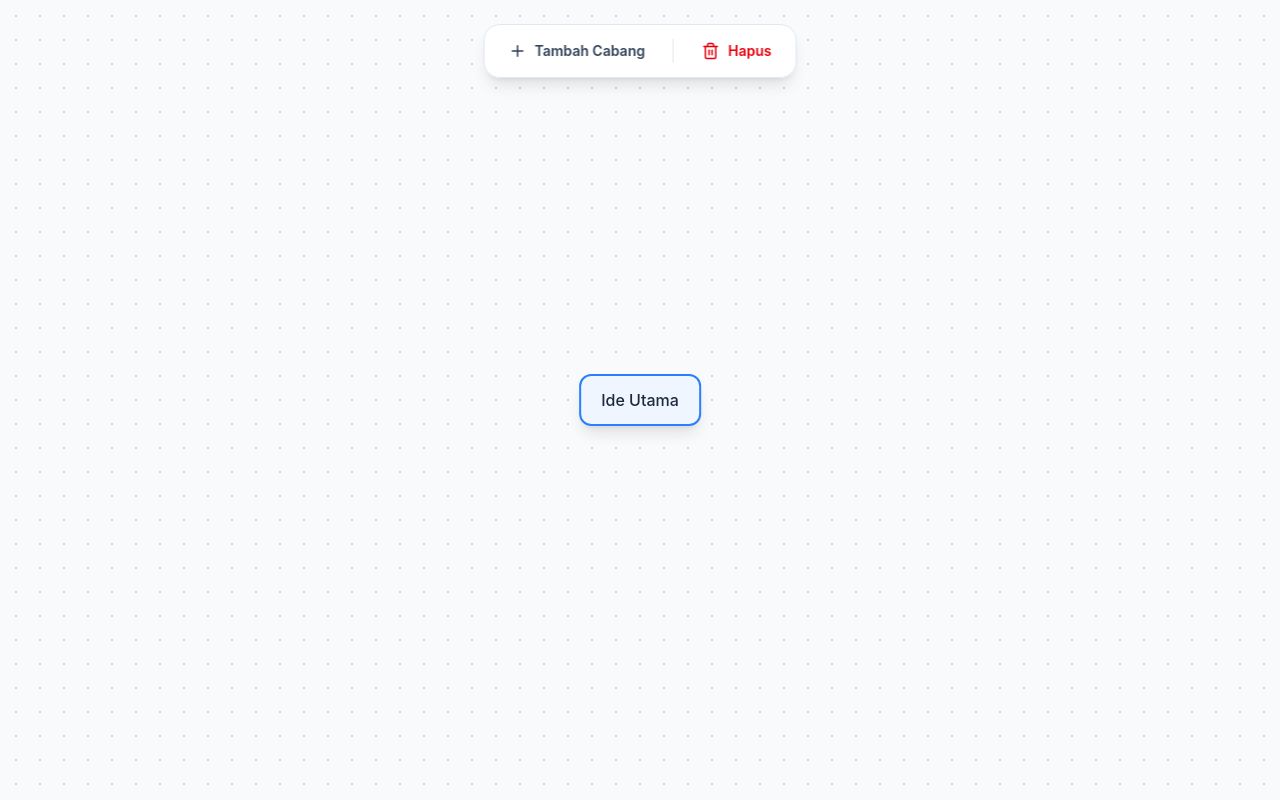
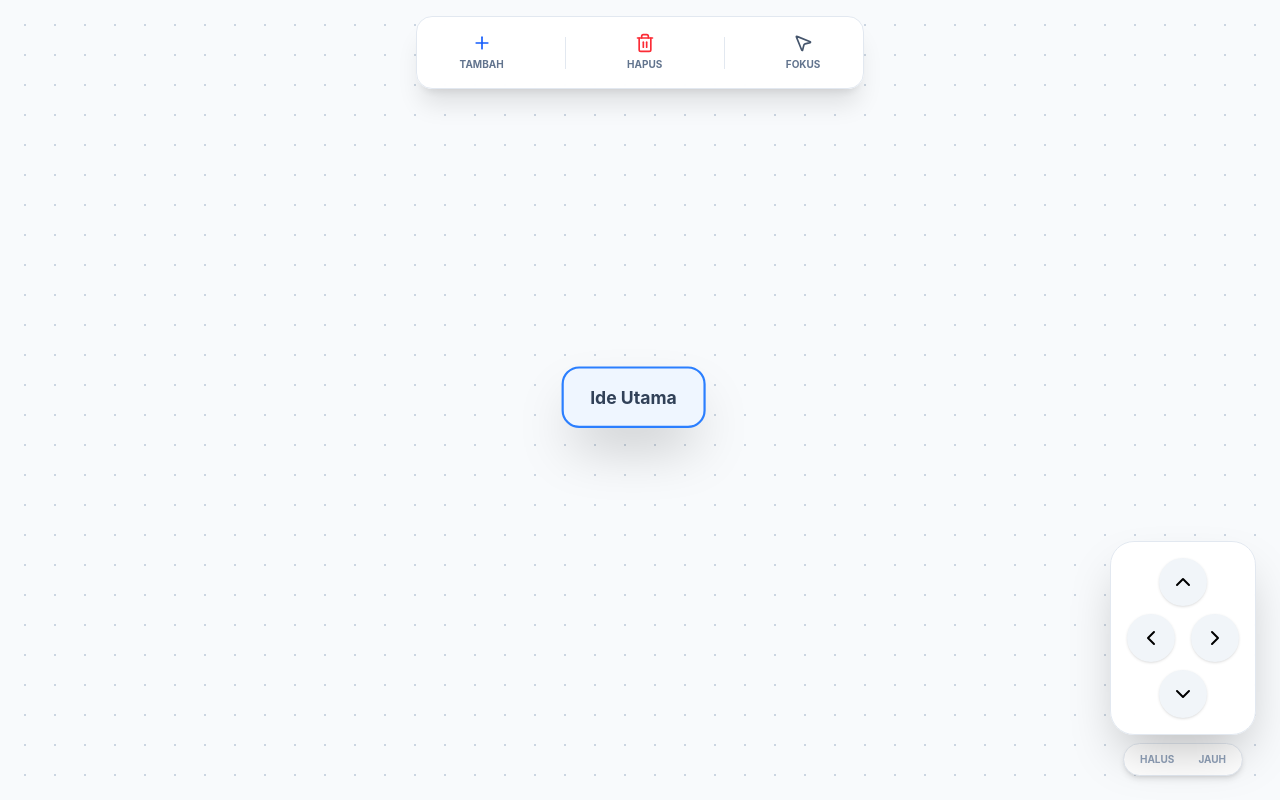
Before and after one commit to rvnd-sys16/aplikasi-mindmap, a React app: page / in a window 1280 px wide. Built offline with nearby package versions, Linux system fonts and the light colour scheme; the HTML template or start-up script is replaced by a standard one.

Commit message:
Refactor App component with manual movement controls

```diff
--- a/src/App.jsx
+++ b/src/App.jsx
@@ -1,5 +1,5 @@
 import React, { useState, useRef, useEffect } from 'react';
-import { Plus, Trash2, AlertCircle } from 'lucide-react';
+import { Plus, Trash2, AlertCircle, ChevronUp, ChevronDown, ChevronLeft, ChevronRight, MousePointer2 } from 'lucide-react';
 
 export default function App() {
   // State untuk menyimpan daftar node (ide/cabang)
@@ -10,128 +10,83 @@ export default function App() {
   // State interaksi
   const [selectedNodeId, setSelectedNodeId] = useState('root');
   const [editingNodeId, setEditingNodeId] = useState(null);
-  const [draggingNodeId, setDraggingNodeId] = useState(null);
-  const [isHolding, setIsHolding] = useState(false); // State baru untuk tanda sedang ditahan
+  const [moveStep, setMoveStep] = useState(50); // Jarak pergeseran manual
 
-  // Ref untuk timer long press
-  const holdTimerRef = useRef(null);
-  const LONG_PRESS_DURATION = 400; // Durasi hold dalam milidetik
-
-  // Offset untuk memastikan drag & drop mulus
-  const [dragOffset, setDragOffset] = useState({ x: 0, y: 0 });
   const [message, setMessage] = useState('');
 
   // Referensi untuk area canvas
   const containerRef = useRef(null);
   const wrapperRef = useRef(null);
 
-  // Pusatkan scroll ke node utama saat pertama kali dimuat
+  // Pusatkan scroll ke node aktif
+  const focusOnNode = (node) => {
+    if (wrapperRef.current && node) {
+      wrapperRef.current.scrollTo({
+        left: node.x - window.innerWidth / 2,
+        top: node.y - window.innerHeight / 2,
+        behavior: 'smooth'
+      });
+    }
+  };
+
   useEffect(() => {
-    if (wrapperRef.current) {
-      wrapperRef.current.scrollLeft = 1500 - window.innerWidth / 2;
-      wrapperRef.current.scrollTop = 1500 - window.innerHeight / 2;
-    }
+    const root = nodes.find(n => n.id === 'root');
+    focusOnNode(root);
   }, []);
 
-  // Fungsi untuk memulai timer deteksi "Hold"
-  const initiateHold = (clientX, clientY, id) => {
-    const node = nodes.find(n => n.id === id);
-    if (!node || !containerRef.current) return;
+  // Fungsi Gerak Manual
+  const moveNodeManual = (direction) => {
+    if (!selectedNodeId) return;
 
-    setSelectedNodeId(id);
+    setNodes(prevNodes => {
+      const newNodes = prevNodes.map(n => {
+        if (n.id === selectedNodeId) {
+          let newX = n.x;
+          let newY = n.y;
 
-    // Bersihkan timer sebelumnya jika ada
-    if (holdTimerRef.current) clearTimeout(holdTimerRef.current);
+          if (direction === 'up') newY -= moveStep;
+          if (direction === 'down') newY += moveStep;
+          if (direction === 'left') newX -= moveStep;
+          if (direction === 'right') newX += moveStep;
 
-    // Set timer baru
-    holdTimerRef.current = setTimeout(() => {
-      const rect = containerRef.current.getBoundingClientRect();
-      const x = clientX - rect.left;
-      const y = clientY - rect.top;
+          // Batasan kanvas
+          newX = Math.max(50, Math.min(2950, newX));
+          newY = Math.max(50, Math.min(2950, newY));
 
-      setDragOffset({ x: x - node.x, y: y - node.y });
-      setDraggingNodeId(id);
-      setIsHolding(true); // Memberikan feedback visual
-
-      // Berikan getaran halus jika di dukung perangkat (Android)
-      if (window.navigator && window.navigator.vibrate) {
-        window.navigator.vibrate(50);
+          const updatedNode = { ...n, x: newX, y: newY };
+          // Fokuskan kamera ke node yang sedang digeser
+          focusOnNode(updatedNode);
+          return updatedNode;
         }
-    }, LONG_PRESS_DURATION);
+        return n;
+      });
+      return newNodes;
+    });
   };
 
-  const cancelHold = () => {
-    if (holdTimerRef.current) {
-      clearTimeout(holdTimerRef.current);
-      holdTimerRef.current = null;
-    }
-    setDraggingNodeId(null);
-    setIsHolding(false);
-  };
-
-  // Handler Mouse
-  const handleNodeMouseDown = (e, id) => {
-    e.stopPropagation();
-    initiateHold(e.clientX, e.clientY, id);
-  };
-
-  // Handler Touch (Android/iOS)
-  const handleNodeTouchStart = (e, id) => {
-    const touch = e.touches[0];
-    initiateHold(touch.clientX, touch.clientY, id);
-  };
-
-  const handleCanvasMouseDown = () => {
-    setSelectedNodeId(null);
+  const handleNodeClick = (id) => {
+    setSelectedNodeId(id);
     setEditingNodeId(null);
     setMessage('');
   };
 
-  // Logika pergerakan (Mouse & Touch)
-  const moveDragging = (clientX, clientY) => {
-    if (!draggingNodeId || !containerRef.current) return;
-
-    const rect = containerRef.current.getBoundingClientRect();
-    const mouseX = clientX - rect.left;
-    const mouseY = clientY - rect.top;
-
-    const newX = Math.max(50, Math.min(2950, mouseX - dragOffset.x));
-    const newY = Math.max(50, Math.min(2950, mouseY - dragOffset.y));
-
-    setNodes(nodes.map(n =>
-      n.id === draggingNodeId
-        ? { ...n, x: newX, y: newY }
-        : n
-    ));
-  };
-
-  const handleMouseMove = (e) => moveDragging(e.clientX, e.clientY);
-
-  const handleTouchMove = (e) => {
-    if (draggingNodeId) {
-      // Mencegah layar bergeser/scroll saat kita sedang drag node
-      if (e.cancelable) e.preventDefault();
-      const touch = e.touches[0];
-      moveDragging(touch.clientX, touch.clientY);
-    } else {
-      // Jika user bergerak sebelum timer selesai, batalkan hold
-      if (holdTimerRef.current) {
-        clearTimeout(holdTimerRef.current);
-        holdTimerRef.current = null;
-      }
+  const handleCanvasClick = (e) => {
+    if (e.target === e.currentTarget || e.target.id === 'canvas-grid') {
+      setSelectedNodeId(null);
+      setEditingNodeId(null);
     }
   };
 
   const handleAddChild = () => {
     if (!selectedNodeId) {
-      setMessage('Pilih node terlebih dahulu untuk menambahkan cabang.');
+      setMessage('Pilih node terlebih dahulu.');
       return;
     }
     const parent = nodes.find(n => n.id === selectedNodeId);
     const newNode = {
       id: Date.now().toString(),
       text: 'Ide Baru',
-      x: parent.x + 200,
+      x: parent.x + 150,
       y: parent.y + (Math.random() * 100 - 50),
       parentId: parent.id
     };
@@ -139,12 +94,12 @@ export default function App() {
     setSelectedNodeId(newNode.id);
     setEditingNodeId(newNode.id);
     setMessage('');
+    focusOnNode(newNode);
   };
 
   const handleDeleteNode = () => {
-    if (!selectedNodeId) return;
-    if (selectedNodeId === 'root') {
-      setMessage('Node utama tidak dapat dihapus.');
+    if (!selectedNodeId || selectedNodeId === 'root') {
+      setMessage(selectedNodeId === 'root' ? 'Node utama tidak bisa dihapus.' : 'Pilih node.');
       return;
     }
 
@@ -160,17 +115,11 @@ export default function App() {
     const toDelete = [selectedNodeId, ...getDescendants(selectedNodeId, nodes).map(n => n.id)];
     setNodes(nodes.filter(n => !toDelete.includes(n.id)));
     setSelectedNodeId(null);
-    setMessage('');
   };
 
   const renderLine = (parent, child) => {
     const dx = child.x - parent.x;
-    const controlPointX1 = parent.x + dx * 0.5;
-    const controlPointY1 = parent.y;
-    const controlPointX2 = child.x - dx * 0.5;
-    const controlPointY2 = child.y;
-
-    const path = `M ${parent.x} ${parent.y} C ${controlPointX1} ${controlPointY1}, ${controlPointX2} ${controlPointY2}, ${child.x} ${child.y}`;
+    const path = `M ${parent.x} ${parent.y} C ${parent.x + dx * 0.5} ${parent.y}, ${child.x - dx * 0.5} ${child.y}, ${child.x} ${child.y}`;
 
     return (
       <path
@@ -185,115 +134,140 @@ export default function App() {
   };
 
   return (
-    <div className="flex flex-col w-full h-screen bg-slate-100 font-sans overflow-hidden">
+    <div className="flex flex-col w-full h-screen bg-slate-100 font-sans overflow-hidden relative">
 
       {/* Toolbar Atas */}
-      <div className="absolute top-6 left-1/2 -translate-x-1/2 bg-white/90 backdrop-blur-md px-2 py-2 rounded-2xl shadow-lg border border-slate-200 flex items-center gap-2 z-20">
-        <button
-          onClick={handleAddChild}
-          className="flex items-center gap-2 px-4 py-2 hover:bg-slate-100 rounded-xl transition-colors text-sm font-semibold text-slate-700"
-        >
-          <Plus size={18} /> Tambah Cabang
+      <div className="absolute top-4 left-1/2 -translate-x-1/2 bg-white/95 backdrop-blur-md px-3 py-2 rounded-2xl shadow-xl border border-slate-200 flex items-center gap-2 z-30 w-[90%] max-w-md justify-around">
+        <button onClick={handleAddChild} className="flex flex-col items-center gap-1 p-2 hover:bg-slate-50 rounded-xl transition-colors">
+          <Plus size={20} className="text-blue-600" />
+          <span className="text-[10px] font-bold text-slate-500 uppercase">Tambah</span>
         </button>
-        <div className="w-px h-6 bg-slate-200 mx-1"></div>
-        <button
-          onClick={handleDeleteNode}
-          className="flex items-center gap-2 px-4 py-2 hover:bg-red-50 text-red-600 rounded-xl transition-colors text-sm font-semibold"
-        >
-          <Trash2 size={18} /> Hapus
+        <div className="w-px h-8 bg-slate-200"></div>
+        <button onClick={handleDeleteNode} className="flex flex-col items-center gap-1 p-2 hover:bg-red-50 rounded-xl transition-colors">
+          <Trash2 size={20} className="text-red-500" />
+          <span className="text-[10px] font-bold text-slate-500 uppercase">Hapus</span>
+        </button>
+        <div className="w-px h-8 bg-slate-200"></div>
+        <button onClick={() => focusOnNode(nodes.find(n => n.id === selectedNodeId) || nodes[0])} className="flex flex-col items-center gap-1 p-2 hover:bg-slate-50 rounded-xl transition-colors">
+          <MousePointer2 size={20} className="text-slate-600" />
+          <span className="text-[10px] font-bold text-slate-500 uppercase">Fokus</span>
         </button>
       </div>
 
+      {/* Pesan Error/Info */}
       {message && (
-        <div className="absolute bottom-6 left-1/2 -translate-x-1/2 bg-red-100 text-red-700 px-4 py-3 rounded-xl shadow-md border border-red-200 flex items-center gap-3 z-20 animate-bounce">
-          <AlertCircle size={20} />
-          <span className="text-sm font-medium">{message}</span>
+        <div className="absolute top-20 left-1/2 -translate-x-1/2 bg-red-500 text-white px-4 py-2 rounded-full shadow-lg text-xs font-bold z-30 animate-pulse">
+          {message}
+        </div>
+      )}
+
+      {/* Kontrol Gerak Manual (D-Pad) */}
+      {selectedNodeId && (
+        <div className="absolute bottom-6 right-6 z-40 flex flex-col items-center gap-2">
+          <div className="bg-white/90 backdrop-blur-md p-4 rounded-3xl shadow-2xl border border-slate-200 flex flex-col items-center gap-2">
+            <button onClick={() => moveNodeManual('up')} className="p-3 bg-slate-100 rounded-full active:bg-blue-500 active:text-white shadow-sm">
+              <ChevronUp size={24} />
+            </button>
+            <div className="flex gap-4">
+              <button onClick={() => moveNodeManual('left')} className="p-3 bg-slate-100 rounded-full active:bg-blue-500 active:text-white shadow-sm">
+                <ChevronLeft size={24} />
+              </button>
+              <button onClick={() => moveNodeManual('right')} className="p-3 bg-slate-100 rounded-full active:bg-blue-500 active:text-white shadow-sm">
+                <ChevronRight size={24} />
+              </button>
+            </div>
+            <button onClick={() => moveNodeManual('down')} className="p-3 bg-slate-100 rounded-full active:bg-blue-500 active:text-white shadow-sm">
+              <ChevronDown size={24} />
+            </button>
+          </div>
+
+          {/* Switch Jarak Gerak */}
+          <div className="flex bg-white rounded-full p-1 shadow-md border border-slate-200 overflow-hidden">
+            <button
+              onClick={() => setMoveStep(20)}
+              className={`px-3 py-1 text-[10px] font-bold rounded-full transition-all ${moveStep === 20 ? 'bg-blue-500 text-white' : 'text-slate-400'}`}
+            >
+              HALUS
+            </button>
+            <button
+              onClick={() => setMoveStep(100)}
+              className={`px-3 py-1 text-[10px] font-bold rounded-full transition-all ${moveStep === 100 ? 'bg-blue-500 text-white' : 'text-slate-400'}`}
+            >
+              JAUH
+            </button>
+          </div>
         </div>
       )}
 
       {/* Area Canvas */}
       <div
         ref={wrapperRef}
-        className="flex-1 overflow-auto relative scroll-smooth"
-        onMouseUp={cancelHold}
-        onMouseLeave={cancelHold}
-        onTouchEnd={cancelHold}
+        className="flex-1 overflow-auto relative touch-none bg-slate-50"
+        onClick={handleCanvasClick}
       >
         <div
           ref={containerRef}
-          className="absolute w-[3000px] h-[3000px] bg-slate-50"
+          id="canvas-grid"
+          className="absolute w-[3000px] h-[3000px]"
           style={{
             backgroundImage: 'radial-gradient(#cbd5e1 1.5px, transparent 1.5px)',
-            backgroundSize: '24px 24px'
+            backgroundSize: '30px 30px'
           }}
-          onMouseDown={handleCanvasMouseDown}
-          onMouseMove={handleMouseMove}
-          onTouchMove={handleTouchMove}
         >
-          <svg className="absolute top-0 left-0 w-full h-full pointer-events-none z-0">
+          <svg className="absolute top-0 left-0 w-full h-full pointer-events-none">
             {nodes.filter(n => n.parentId).map(node => {
               const parent = nodes.find(n => n.id === node.parentId);
               return parent ? renderLine(parent, node) : null;
             })}
           </svg>
 
-          {nodes.map(node => {
-            const isDraggingThis = draggingNodeId === node.id;
-            return (
+          {nodes.map(node => (
             <div
               key={node.id}
               style={{
                 left: node.x,
                 top: node.y,
-                  transform: `translate(-50%, -50%) ${isDraggingThis ? 'scale(1.1)' : 'scale(1)'}`,
-                  touchAction: 'none'
+                transform: 'translate(-50%, -50%)',
               }}
-                className={`absolute px-5 py-3 rounded-xl border-2 select-none transition-all duration-150 ${
+              className={`absolute px-6 py-4 rounded-2xl border-2 select-none transition-all duration-300 min-w-[100px] text-center ${
                 selectedNodeId === node.id
-                    ? 'border-blue-500 shadow-lg z-10'
-                    : 'border-slate-200 shadow-sm hover:border-slate-300 z-0'
-                } ${
-                  node.id === 'root'
-                    ? 'bg-blue-50 border-blue-300'
-                    : 'bg-white'
-                } ${
-                  isDraggingThis ? 'cursor-grabbing opacity-80' : 'cursor-grab'
+                  ? 'border-blue-500 bg-blue-50 shadow-2xl scale-110 z-20'
+                  : 'border-slate-200 bg-white shadow-md z-10'
               }`}
-                onMouseDown={(e) => handleNodeMouseDown(e, node.id)}
-                onTouchStart={(e) => handleNodeTouchStart(e, node.id)}
-                onDoubleClick={() => {
+              onClick={(e) => {
+                e.stopPropagation();
+                handleNodeClick(node.id);
+              }}
+              onDoubleClick={(e) => {
+                e.stopPropagation();
                 setEditingNodeId(node.id);
-                  setSelectedNodeId(node.id);
               }}
             >
               {editingNodeId === node.id ? (
                 <input
                   autoFocus
+                  className="bg-transparent border-b-2 border-blue-400 outline-none text-center font-bold text-slate-800 w-full"
                   value={node.text}
-                    onChange={(e) => {
-                      setNodes(nodes.map(n => n.id === node.id ? { ...n, text: e.target.value } : n));
-                    }}
+                  onChange={(e) => setNodes(nodes.map(n => n.id === node.id ? { ...n, text: e.target.value } : n))}
                   onBlur={() => setEditingNodeId(null)}
-                    onKeyDown={(e) => {
-                      if (e.key === 'Enter') setEditingNodeId(null);
-                    }}
-                    onMouseDown={(e) => e.stopPropagation()}
-                    onTouchStart={(e) => e.stopPropagation()}
-                    className="outline-none text-center bg-transparent font-medium text-slate-800 placeholder-slate-400"
-                    style={{ width: `${Math.max(node.text.length, 5)}ch` }}
-                    placeholder="Ketik ide..."
+                  onKeyDown={(e) => e.key === 'Enter' && setEditingNodeId(null)}
                 />
               ) : (
-                  <div className="font-medium text-slate-800 whitespace-nowrap">
+                <div className="font-bold text-slate-700 leading-tight">
                   {node.text}
                 </div>
               )}
             </div>
-            );
-          })}
+          ))}
         </div>
       </div>
 
+      {/* Instruksi Singkat */}
+      {!selectedNodeId && (
+        <div className="absolute bottom-6 left-1/2 -translate-x-1/2 bg-slate-800/80 text-white px-4 py-2 rounded-full text-[10px] font-bold uppercase tracking-widest pointer-events-none">
+          Ketuk Node Untuk Memindahkan
+        </div>
+      )}
     </div>
   );
 }
```
Lines whose indentation alone changed are shown as unchanged.
